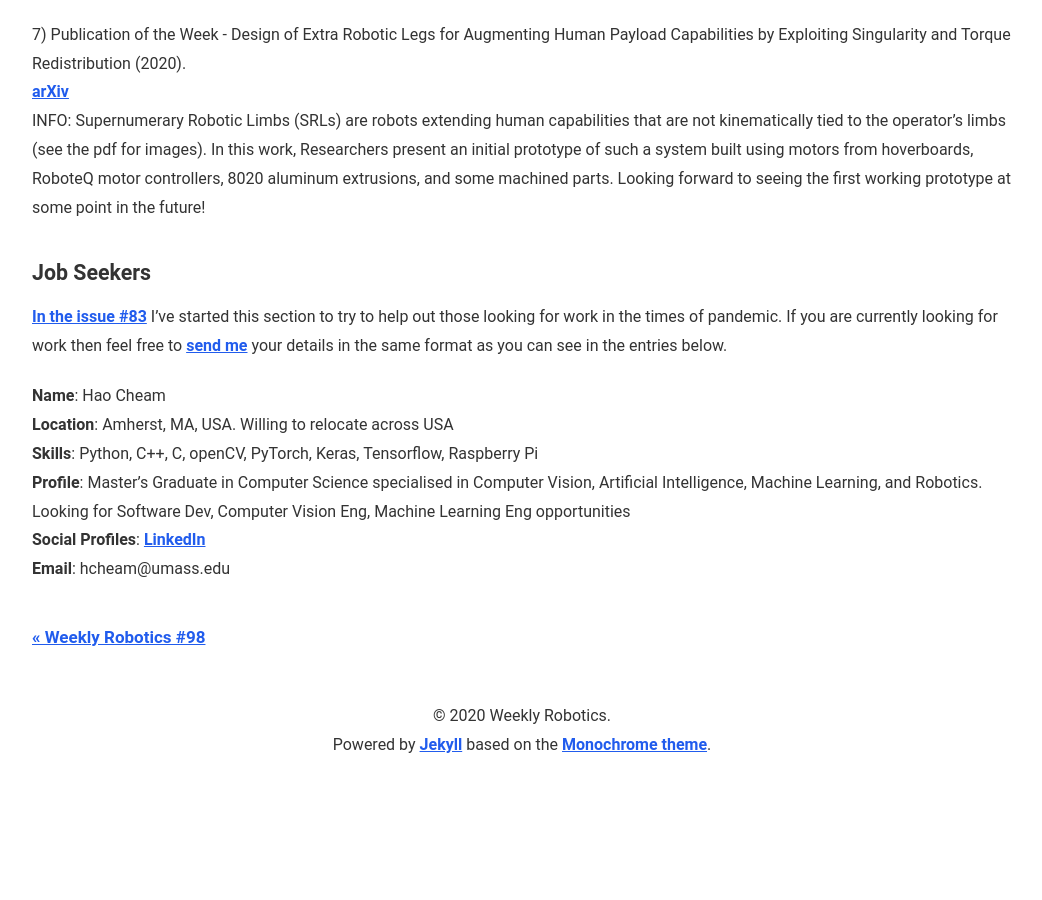
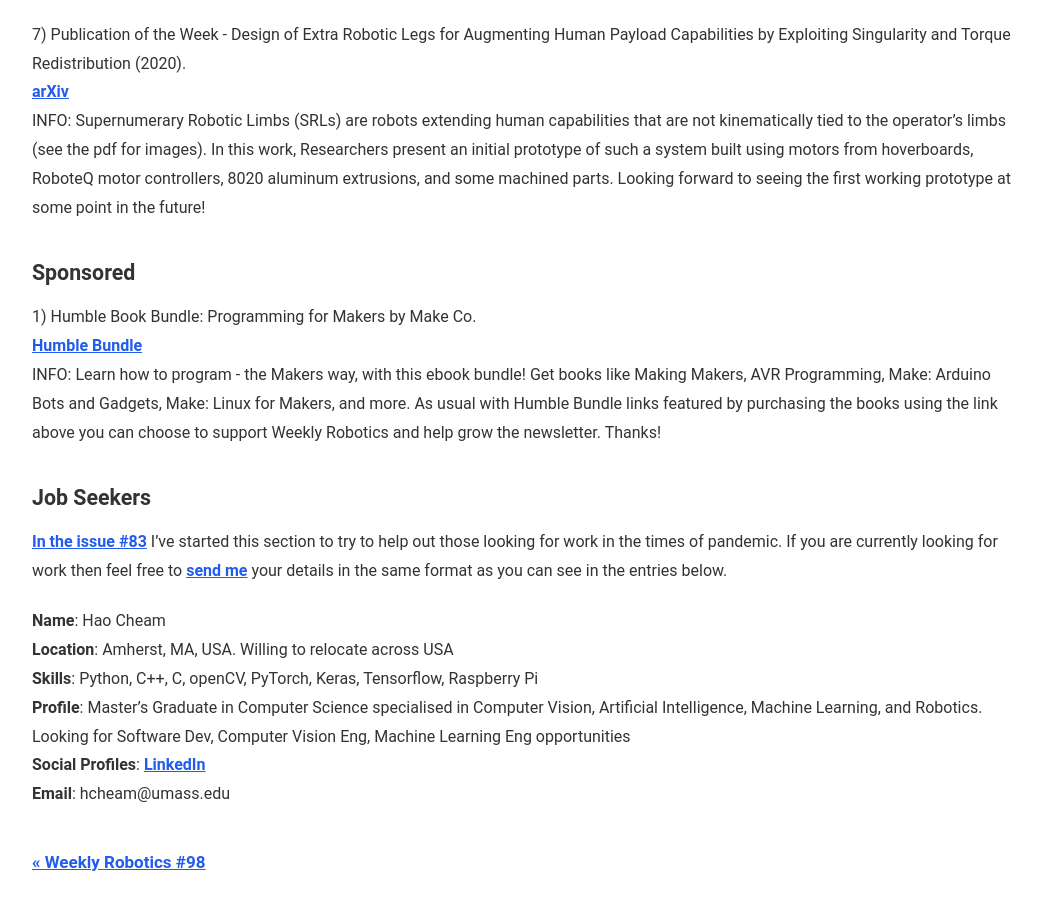
Before and after one commit to msadowski/weeklyrobotics, a Jekyll site: the page built from _posts/2020-07-13-weekly-robotics-99.md, in a window 1280 px wide and 900 px high, scrolled down 1861 px. Shown: the whole window, without its empty margins (118-1160 px from the left). Built offline with Jekyll 4.4.1, drawn with Linux system fonts in a browser that asks for light colours; comment, search, counter and statistics services are not loaded; before the commit the page ends 2631 px from its top, so only the background shows below that.

Commit message:
Add Humble Bundle link

```diff
--- a/_posts/2020-07-13-weekly-robotics-99.md
+++ b/_posts/2020-07-13-weekly-robotics-99.md
@@ -37,6 +37,12 @@
 <br>[arXiv](https://arxiv.org/abs/2007.00872)<br>
 INFO: Supernumerary Robotic Limbs (SRLs) are robots extending human capabilities that are not kinematically tied to the operator's limbs (see the pdf for images). In this work, Researchers present an initial prototype of such a system built using motors from hoverboards, RoboteQ motor controllers, 8020 aluminum extrusions, and some machined parts. Looking forward to seeing the first working prototype at some point in the future!
 
+### Sponsored
+
+1) Humble Book Bundle: Programming for Makers by Make Co.
+<br>[Humble Bundle](https://www.humblebundle.com/books/programming-for-makers-make-co-books?partner=weeklyrobotics)<br>
+INFO: Learn how to program - the Makers way, with this ebook bundle! Get books like Making Makers, AVR Programming, Make: Arduino Bots and Gadgets, Make: Linux for Makers, and more. As usual with Humble Bundle links featured by purchasing the books using the link above you can choose to support Weekly Robotics and help grow the newsletter. Thanks!
+
 ### Job Seekers
 
 [In the issue #83](https://weeklyrobotics.com/weekly-robotics-83) I've started this section to try to help out those looking for work in the times of pandemic. If you are currently looking for work then feel free to [send me](mailto:mat@weeklyrobotics.com) your details in the same format as you can see in the entries below.
```
